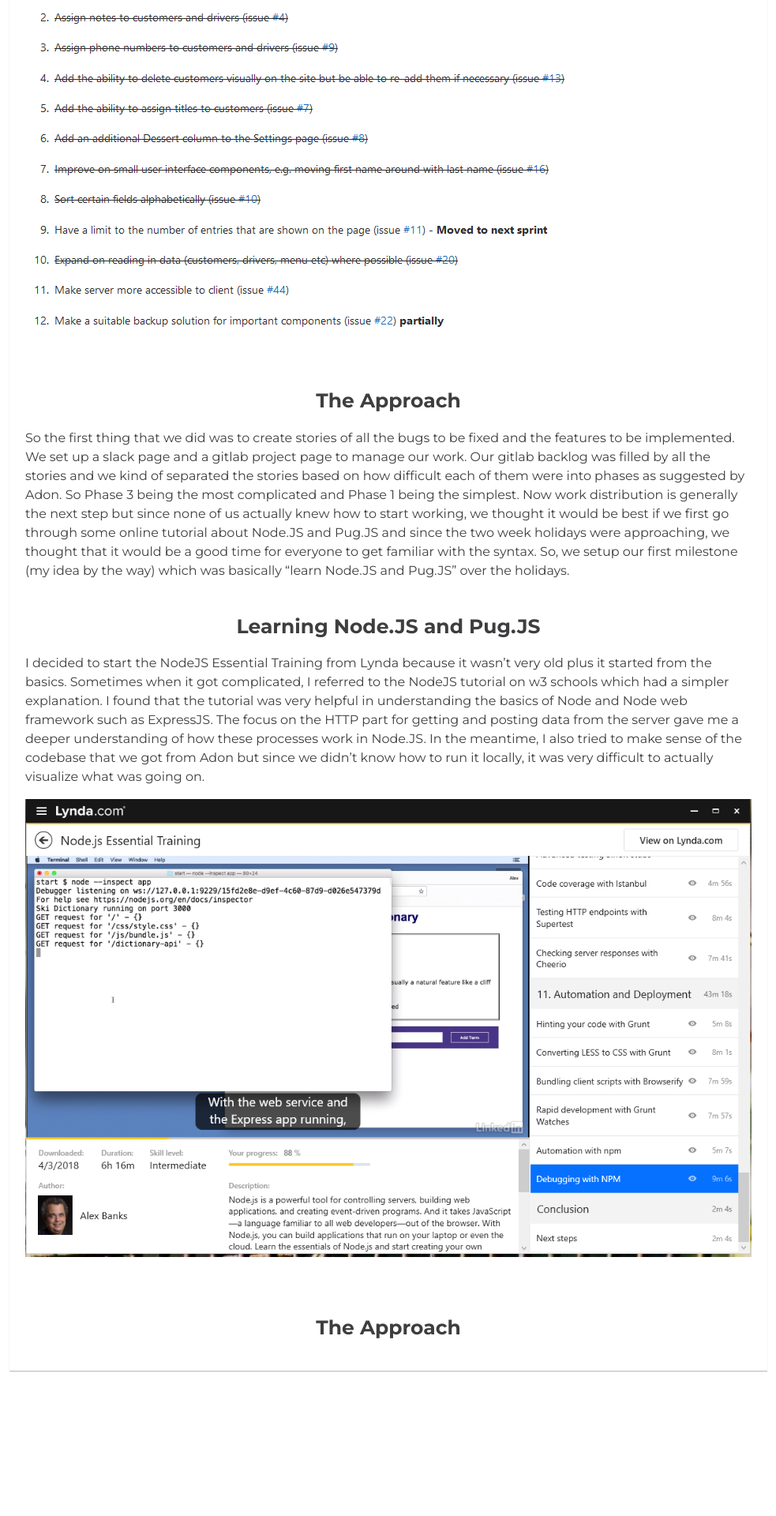
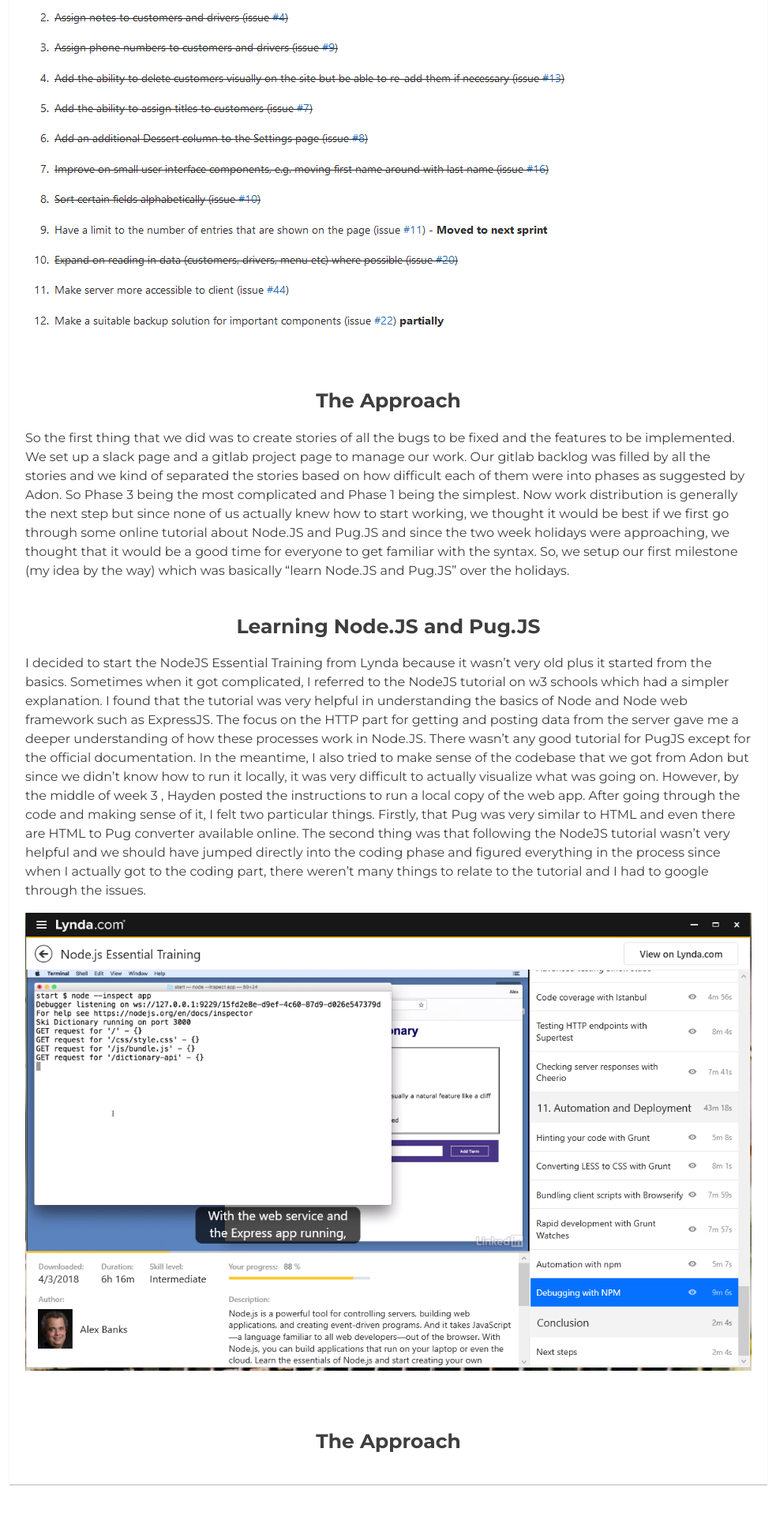
Before and after one commit to SinhaUddeshya/sinhauddeshya.github.io, a Jekyll site: the page built from _posts/2017-08-22-snowboarding-and-my-life.markdown, in a window 1280 px wide. Shown: the part 1347-3267 px from the top of the page at 79% size, without its empty margins (148-1131 px from the left). Built offline with Jekyll 4.4.1, drawn with Linux system fonts in a browser that asks for light colours.

Commit message:
Update 2017-08-22-snowboarding-and-my-life.markdown

```diff
--- a/_posts/2017-08-22-snowboarding-and-my-life.markdown
+++ b/_posts/2017-08-22-snowboarding-and-my-life.markdown
@@ -14,7 +14,7 @@ We weren't given many details in the class about the project as it was linked to
 <p align="center"><span style="font-size:25px"><b>The Approach</b></span></p>
 So the first thing that we did was to create stories of all the bugs to be fixed and the features to be implemented. We set up a slack page and a gitlab project page to manage our work. Our gitlab backlog was filled by all the stories and we kind of separated the stories based on how difficult each of them were into phases as suggested by Adon. So Phase 3 being the most complicated and Phase 1 being the simplest. Now work distribution is generally the next step but since none of us actually knew how to start working, we thought it would be best if we first go through some online tutorial about Node.JS and Pug.JS and since the two week holidays were approaching, we thought that it would be a good time for everyone to get familiar with the syntax. So, we setup our first milestone (my idea by the way) which was basically "learn Node.JS and Pug.JS" over the holidays.<br><br>
 <p align="center"><span style="font-size:25px"><b>Learning Node.JS and Pug.JS</b></span></p>
-I decided to start the NodeJS Essential Training from Lynda because it wasn't very old plus it started from the basics. Sometimes when it got complicated, I referred to the NodeJS tutorial on w3 schools which had a simpler explanation. I found that the tutorial was very helpful in understanding the basics of Node and Node web framework such as ExpressJS. The focus on the HTTP part for getting and posting data from the server gave me a deeper understanding of how these processes work in Node.JS. In the meantime, I also tried to make sense of the codebase that we got from Adon but since we didn't know how to run it locally, it was very difficult to actually visualize what was going on.
+I decided to start the NodeJS Essential Training from Lynda because it wasn't very old plus it started from the basics. Sometimes when it got complicated, I referred to the NodeJS tutorial on w3 schools which had a simpler explanation. I found that the tutorial was very helpful in understanding the basics of Node and Node web framework such as ExpressJS. The focus on the HTTP part for getting and posting data from the server gave me a deeper understanding of how these processes work in Node.JS. There wasn't any good tutorial for PugJS except for the official documentation. In the meantime, I also tried to make sense of the codebase that we got from Adon but since we didn't know how to run it locally, it was very difficult to actually visualize what was going on. However, by the middle of week 3 , Hayden posted the instructions to run a local copy of the web app. After going through the code and making sense of it, I felt two particular things. Firstly, that Pug was very similar to HTML and even there are HTML to Pug converter available online. The second thing was that following the NodeJS tutorial wasn't very helpful and we should have jumped directly into the coding phase and figured everything in the process since when I actually got to the coding part, there weren't many things to relate to the tutorial and I had to google through the issues.
 
 
 ![Adam Blog - Imac](https://github.com/SinhaUddeshya/sinhauddeshya.github.io/blob/master/assets/img/ev16.PNG?raw=true)<br><br><br>
```
